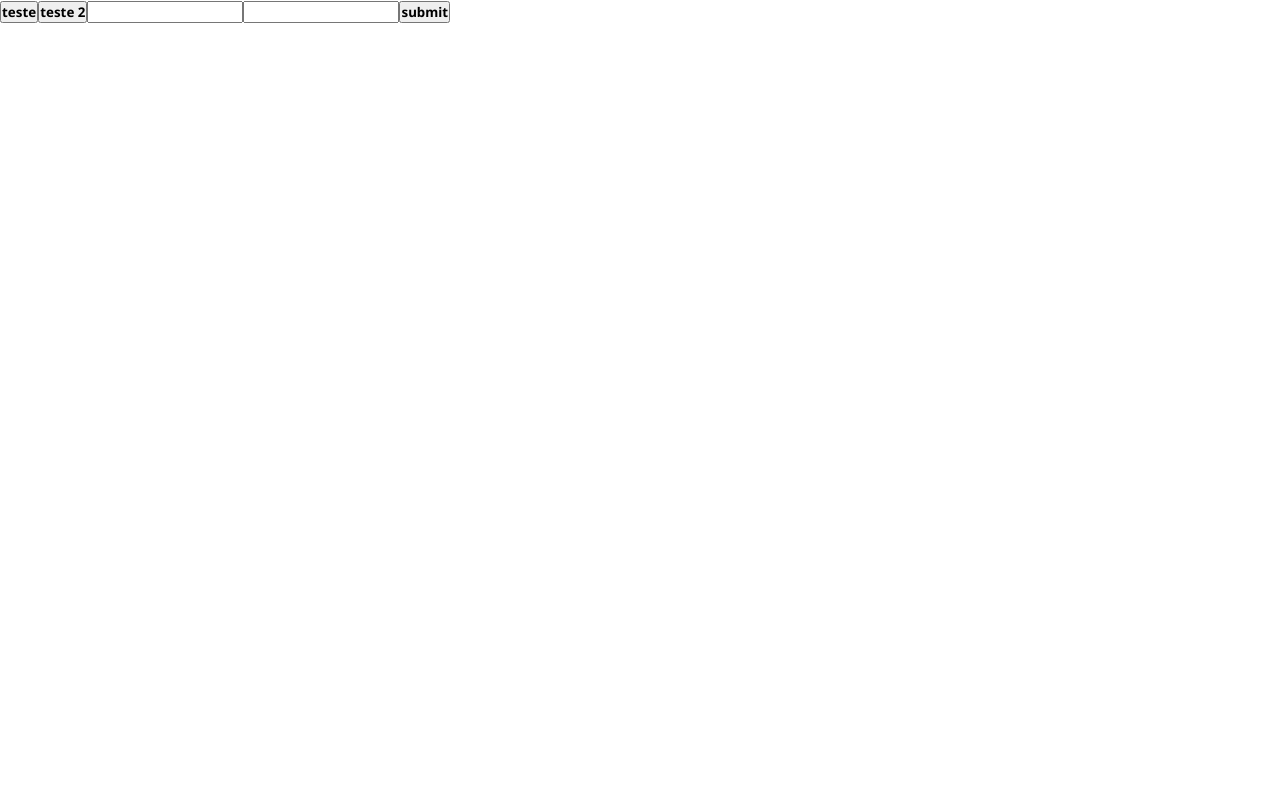
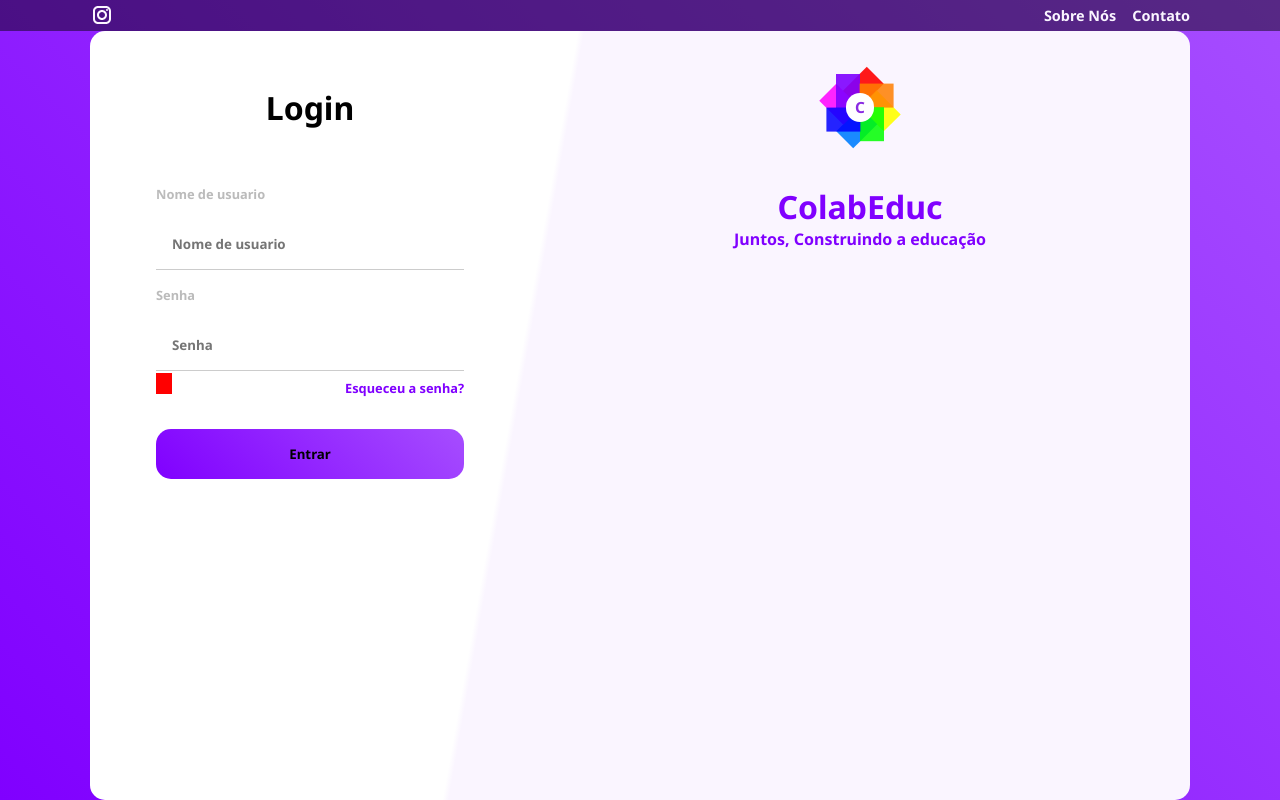
Before and after one commit to Ne0MM/colab-site-main, a Next.js app: page /login in a window 1280 px wide. Built offline with nearby package versions, Linux system fonts and the light colour scheme.

Commit message:
LoginPage

```diff
--- /dev/null
+++ b/src/Components/ComponentStyles/LittleHeader.module.css
@@ -0,0 +1,37 @@
+/* HEADER */
+
+.header{
+    width: 100%;
+    height: 2rem;
+    background-color: #0000007a;
+    display: flex;
+    justify-content: center;
+}
+
+.headerIcons{
+    max-width: 1100px;
+    width: 100%;
+    display: flex;
+    align-items: center;
+    justify-content: space-between;
+}
+
+.headerLeft span{
+    font-size: 0.9rem;
+    margin-left: 1rem;
+    color: #FAF5FF;
+}
+
+.instagramIcon{
+    display: flex;
+    align-items: center;
+    border-radius: 20%;
+}
+
+.instagramIcon:hover{
+    background-color: #0e0e0e65;
+}
+
+.instaIcon{
+    filter: invert(89%) sepia(20%) saturate(325%) hue-rotate(206deg) brightness(103%) contrast(106%);
+}
--- /dev/null
+++ b/src/Components/LIttleHeader.js
@@ -0,0 +1,43 @@
+import Link from 'next/link'
+import Image from 'next/image'
+import styles from './ComponentStyles/LittleHeader.module.css'
+
+export default function LIttleHeader() {
+  return (
+    <header className={styles.header}>
+
+        <div className={styles.headerIcons}>
+
+        <Link
+        href="https://www.instagram.com/colabeduc/"
+        target="_blank"
+        className={styles.instagramIcon}
+        >
+
+            <Image
+            src="/instagramIcon.svg"
+            width={24}
+            height={24}
+            alt="instagram icon"
+            className={styles.instaIcon}
+            />
+
+        </Link>
+
+        <div className={styles.headerLeft}>
+
+            <span>
+            Sobre Nós
+            </span>
+
+            <span>
+            Contato
+            </span>
+
+        </div>
+
+        </div>
+
+    </header>
+  )
+}
--- a/src/pages/login.js
+++ b/src/pages/login.js
@@ -1,10 +1,15 @@
-import { useState } from "react"
+import { useRef, useState } from "react"
+import style from '../styles/login.module.css'
+import Link from "next/link";
+import LIttleHeader from "@/Components/LIttleHeader";
+import StaticLogo from "@/Components/StaticLogo";
 
 function login() {
 
     const [authToken, setAuthToken] = useState("NULL");
     const [username, setUsername] = useState("");
     const [password, setPassword] = useState("");
+    const [passwordSee, setPasswordSee] = useState("password");
 
     const fetchToken = async () => {
 
@@ -63,42 +68,97 @@ function login() {
 
         }catch(e){
 
-            console.log("handle submit error")
+            console.log("handle submit error");
 
         }
 
     }
 
+    //Botao para ver a senha
+    const handlePasswordSee = () => {
+
+        if(passwordSee === "text"){setPasswordSee("password");}
+        else{setPasswordSee("text");}
+
+    }
+
   return (
-    <div>
+    <div className={style.mainPage}>
 
-        <div>
+        <LIttleHeader/>
 
-            <button
-            onClick={fetchToken}
-            >teste</button>
+        <div className={style.loginContainer}>
 
-            <button
-            onClick={() => console.log(authToken)}
-            >
-                teste 2
-            </button>
+            <div className={style.loginWrapper}>
+
+                <div className={style.titleWrapper}>
+
+                    <h1>Login</h1>
+
+                </div>
+
+                <div className={style.formWrapper}>
+
+                    <span>Nome de usuario</span>
 
                     <input
                     type="text"
                     value={username}
                     onChange={handleUsername}
+                    className={style.loginUsername}
+                    placeholder="Nome de usuario"
                     />
 
+                    <span>Senha</span>
+
                     <input
-            type="password"
+                    type={passwordSee}
                     value={password}
                     onChange={handlePassword}
+                    className={style.loginPassword}
+                    placeholder="Senha"
+                    >
+                    </input>
+
+                    <div className={style.underPassword}>
+
+                        <button
+                        className={style.passwordSee}
+                        onClick={handlePasswordSee}
                         />
+
+                        <Link
+                        href="/passwordRecovery"
+                        className={style.recoveryLink}
+                        >
+                        Esqueceu a senha?
+                        </Link>
+
+                    </div>
 
                     <button
                     onClick={handleSubmit}
-            > submit </button>
+                    className={style.submitButton}
+                    > Entrar </button>
+
+                </div>
+
+            </div>
+
+            <div className={style.logoWrapper}>
+
+                <div className={style.logoContainer}>
+
+                    <StaticLogo/>
+
+                    <div className={style.textContainer}>
+                        <h1>ColabEduc</h1>
+                        <span>Juntos, Construindo a educação</span>
+                    </div>
+
+                </div>
+
+            </div>
 
         </div>
 
--- /dev/null
+++ b/src/styles/login.module.css
@@ -0,0 +1,138 @@
+.mainPage{
+    height: 100vh;
+    width: 100%;
+    background-image: linear-gradient(45deg, #8000FF, #A64DFF);
+    display: flex;
+    flex-flow: column;
+}
+
+.loginContainer{
+    max-height: 800px;
+    max-width: 1100px;
+    margin: auto;
+    height: 100%;
+    width: 100%;
+    display: flex;
+    justify-content: space-around;
+    align-items: center;
+    border-radius: 15px;
+    background-image: linear-gradient(100deg, white, white 39.5%,#FAF5FF 40%);
+}
+
+.loginWrapper{
+    width: 40%;
+    height: 100%;
+    display: flex;
+    flex-flow: column;
+    align-items: center;
+}
+
+.loginUsername,
+.loginPassword{
+    background-color: white;
+    margin-top: 1rem;
+    padding: 1rem 1rem;
+    width: 70%;
+    border: none;
+    border-bottom: 1px solid #cccccc;
+}
+
+.loginUsername{
+    margin-bottom: 1rem;
+}
+
+.loginUsername:focus,
+.loginPassword:focus{
+    outline: none;
+}
+
+.submitButton{
+    background-image: linear-gradient(45deg, #8000FF, #A64DFF);
+    border: none;
+    margin-top: 2rem;
+    padding: 1rem 1rem;
+    width: 70%;
+    border-radius: 15px;
+    transition: ease-in-out 200ms;
+}
+
+.submitButton:hover{
+    cursor: pointer;
+    transform: scale(1.05);
+}
+
+.formWrapper{
+    display: flex;
+    width: 100%;
+    flex-flow: column;
+    align-items: center;
+    justify-content: center;
+}
+
+.formWrapper span{
+    width: 70%;
+    font-size: 0.8rem;
+    color: #bbbbbb;
+}
+
+.titleWrapper{
+    height: 20%;
+    width: 100%;
+    display: flex;
+    justify-content: center;
+    align-items: center;
+}
+
+.recoveryLink{
+    text-decoration: none;
+    font-size: 0.8rem;
+    color: #8000FF;
+    text-align: end;
+    margin-top: 0.5rem;
+}
+
+.underPassword{
+    display: flex;
+    width: 70%;
+    justify-content: space-between;
+    align-items: center;
+}
+
+.passwordSee{
+    height: 80%;
+    width: 1rem;
+    background-color: red;
+    border: none;
+}
+
+.passwordSee:hover{
+    cursor: pointer;
+}
+
+/* LOGO WRAPPER */
+
+.logoWrapper{
+    width: 60%;
+    height: 100%;
+    display: flex;
+    align-items: flex-start;
+}
+
+.logoContainer{
+    width: 100%;
+    height: 20%;
+}
+
+.textContainer{
+    text-align: center;
+    width: 100%;
+    color: #8000FF;
+}
+
+.textContainer h1{
+    font-size: 2rem;
+}
+
+.textContainer span{
+    font-size: 1rem;
+}
```
Also changed, not shown: src/Components/ComponentStyles/ProfileButton.module.css (+7 -2 lines), src/pages/index.js (+5 -37 lines), src/styles/Home.module.css (+1 -34 lines). Lines whose indentation alone changed are shown as unchanged.
